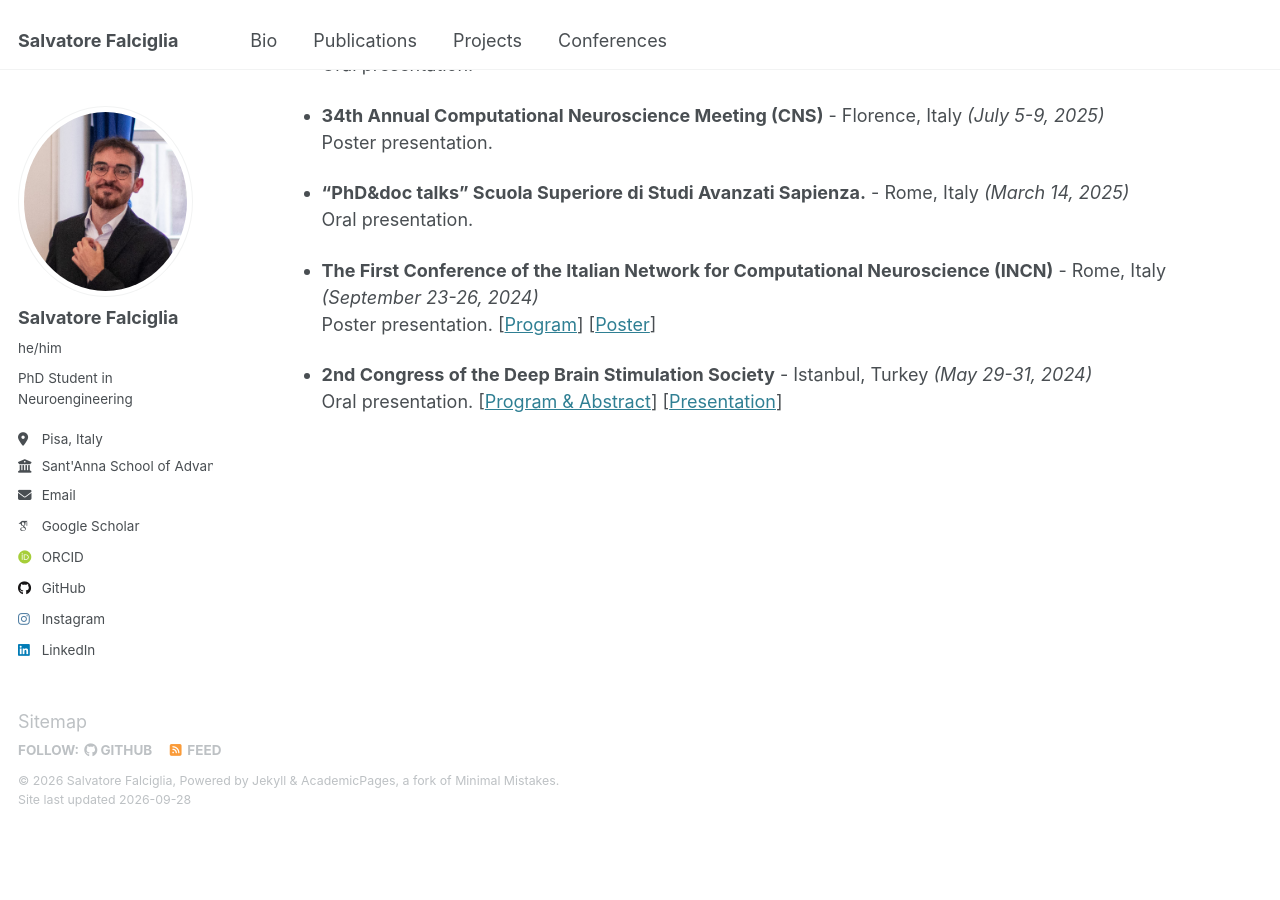
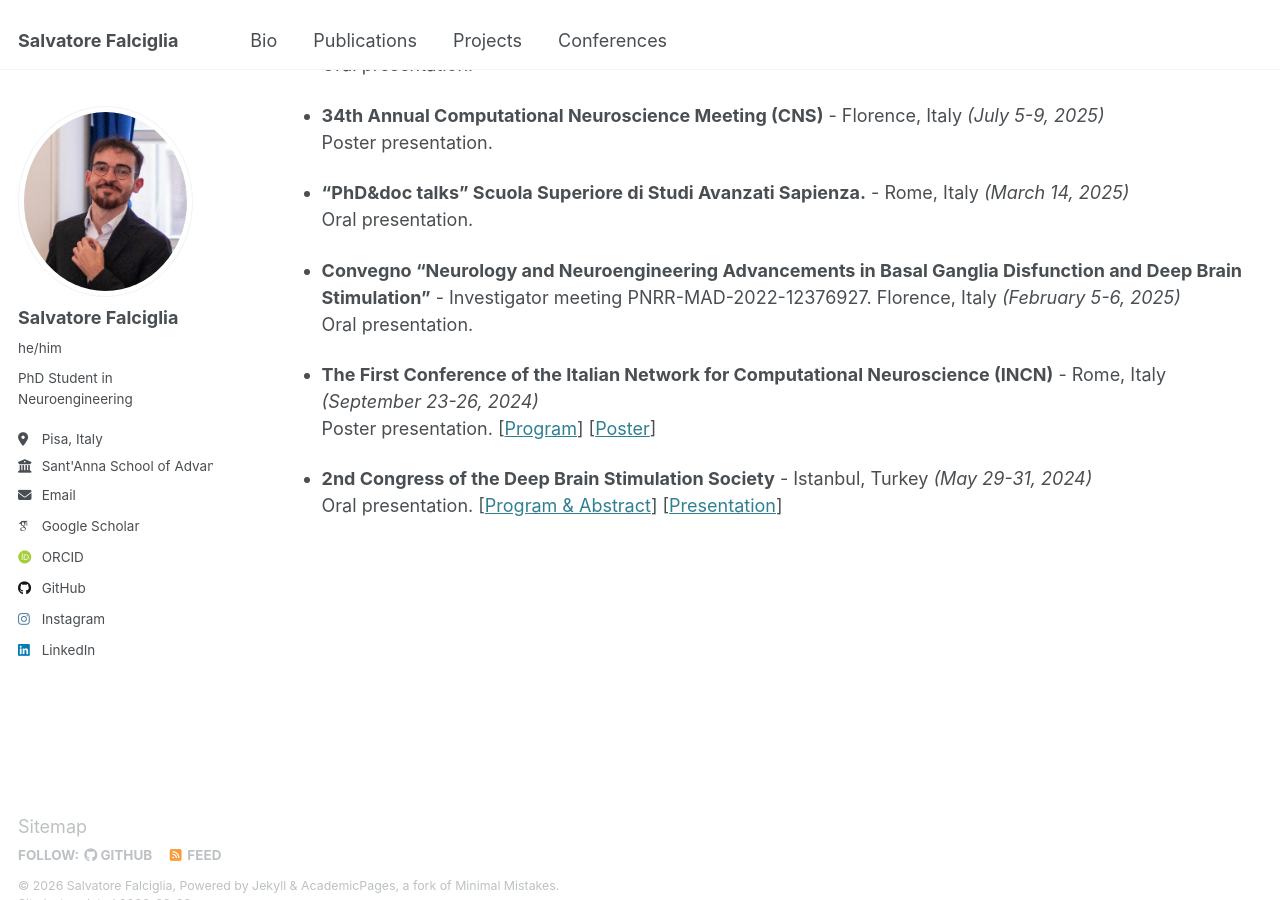
Before and after one commit to falciglia/falciglia.github.io, a Jekyll site: the page built from _pages/conferences.md, in a window 1280 px wide and 900 px high, scrolled down 900 px. Built offline with Jekyll 4.4.1, drawn with Linux system fonts in a browser that asks for light colours; some web fonts are replaced; before the commit the page ends 1727 px from its top, so only the background shows below that.

Commit message:
Add conference entry for neurology and neuroengineering
Added a new conference entry for 'Neurology and Neuroengineering Advancements in Basal Ganglia Disfunction and Deep Brain Stimulation'.

```diff
--- a/_pages/conferences.md
+++ b/_pages/conferences.md
@@ -43,6 +43,9 @@ author_profile: true
 - **"PhD&doc talks" Scuola Superiore di Studi Avanzati Sapienza.** - Rome, Italy *(March 14, 2025)* <br>
   Oral presentation.
 
+- **Convegno "Neurology and Neuroengineering Advancements in Basal Ganglia Disfunction and Deep Brain Stimulation"** - Investigator meeting PNRR-MAD-2022-12376927. Florence, Italy *(February 5-6, 2025)* <br>
+  Oral presentation.
+
 - **The First Conference of the Italian Network for Computational Neuroscience (INCN)** - Rome, Italy *(September 23-26, 2024)* <br>
   Poster presentation. [[Program](INCN1_program.pdf)] [[Poster](INCN1_poster.pdf)]
 
```
